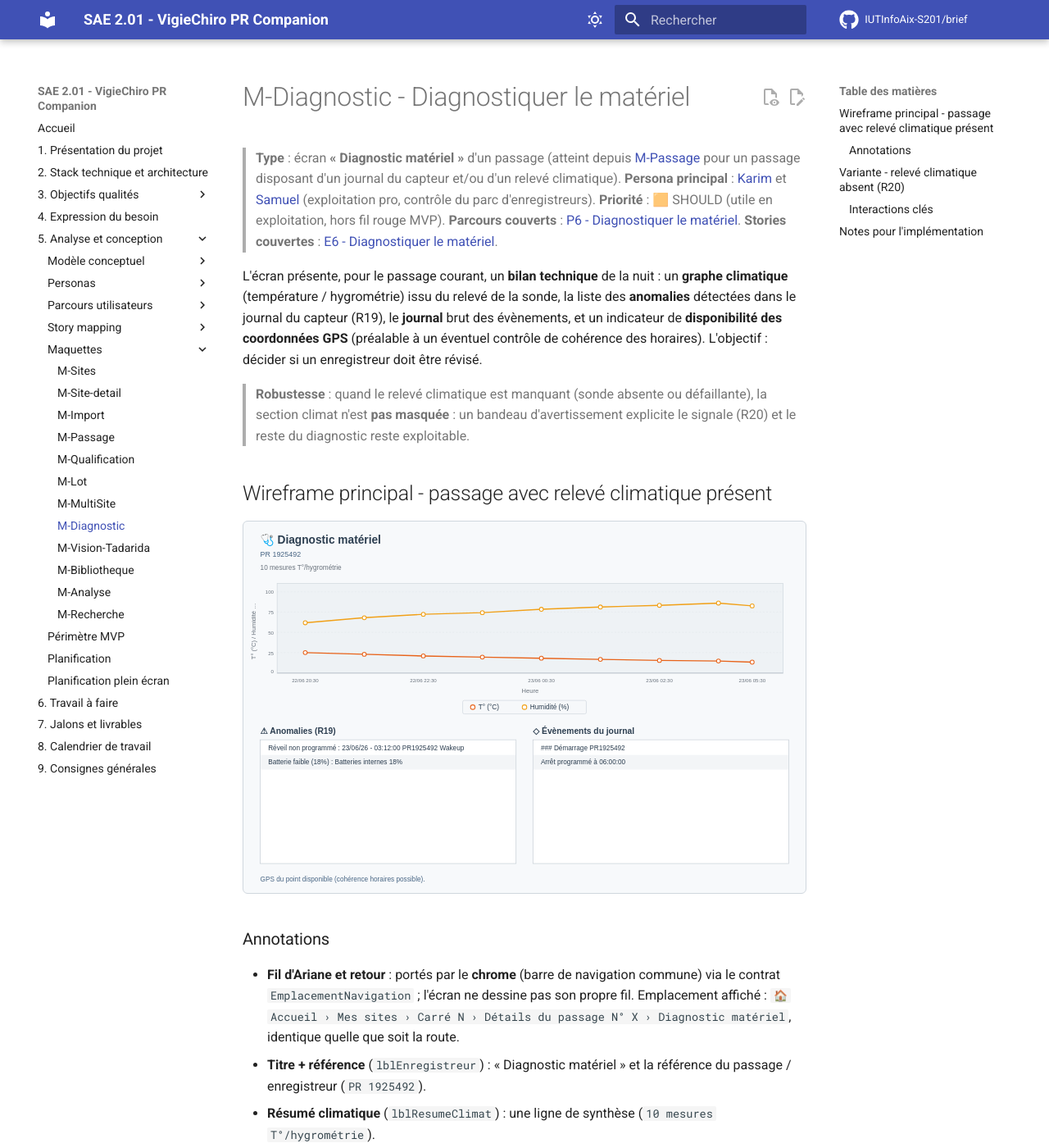
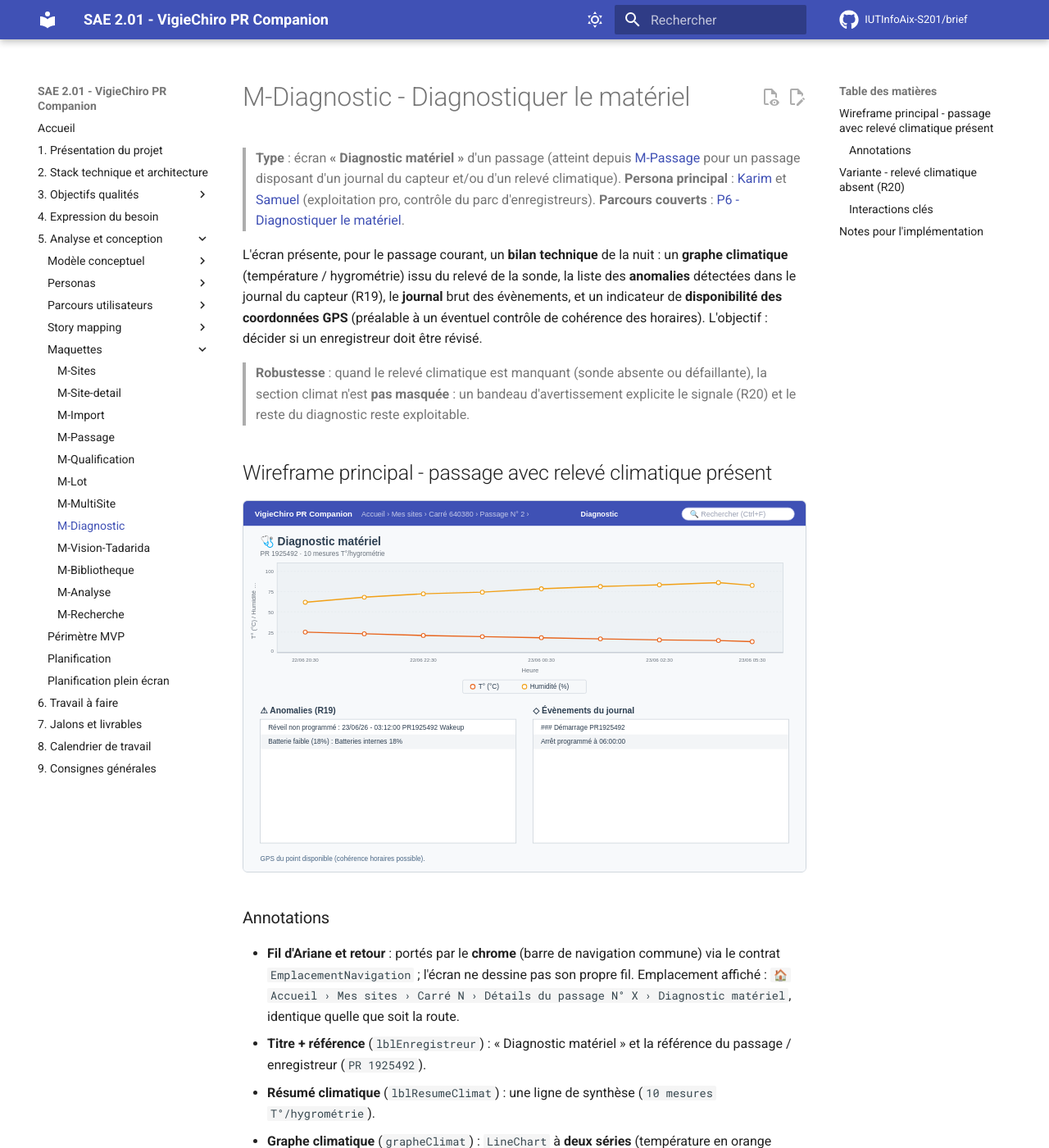
Before and after one commit to IUTInfoAix-S201/brief, an MkDocs documentation site: the page built from docs/Analyse et conception/Maquettes/M-Diagnostic.md, in a window 1280 px wide and 1400 px high. Shown: the whole window at 82% size. Built offline with MkDocs 1.6.1 and Material for MkDocs 9.7.7, drawn with Linux system fonts in a browser that asks for light colours; comment, search, counter and statistics services are not loaded; some of the changed text lies outside the part shown.

Commit message:
refonte(maquette): M-Diagnostic « tel que construit » (5/6 · 10) (#15)
* refonte(maquette): M-Diagnostic en « tel que construit » (5/6 · 10)

- ajout du bandeau chrome (titre + fil d'Ariane Accueil › … › Passage ›
  Diagnostic + recherche) pour l'aligner sur les autres écrans ;
- suppression de la story (E6) et de la priorité MoSCoW (SHOULD) ;
- note « cohérence horaires astronomiques » reformulée : explicitement NON
  implémentée (l'écran se limite à signaler la disponibilité du GPS), piste
  d'extension.

Graphe climat + anomalies (R19) + journal + dispo GPS inchangés. Variante
« relevé absent » (R20) conservée. Sans cadratins, wireframe vérifié au rendu.
mkdocs build --strict : vert.

* fix(maquette): fond opaque cuit dans le SVG (M-Diagnostic, M-Bibliotheque)

Le seul fond venait du CSS style="background" du <svg>, ignoré a la
rasterisation (PNG export, theme sombre, PDF) : la maquette apparaissait
transparente sur fond sombre, titres et footer illisibles.

Ajout d'un <rect> plein-canvas opaque en premier element (comme .frame
sur les autres maquettes), pour les 2 SVG de chaque fichier.

```diff
--- a/docs/Analyse et conception/Maquettes/M-Diagnostic.md
+++ b/docs/Analyse et conception/Maquettes/M-Diagnostic.md
@@ -2,9 +2,7 @@
 
 > **Type** : écran **« Diagnostic matériel »** d'un passage (atteint depuis [M-Passage](M-Passage.md) pour un passage disposant d'un journal du capteur et/ou d'un relevé climatique).
 > **Persona principal** : [Karim](../Personas/Karim.md) et [Samuel](../Personas/Samuel.md) (exploitation pro, contrôle du parc d'enregistreurs).
-> **Priorité** : 🟧 SHOULD (utile en exploitation, hors fil rouge MVP).
 > **Parcours couverts** : [P6 - Diagnostiquer le matériel](../Parcours%20utilisateurs/P6%20-%20Diagnostiquer%20le%20matériel.md).
-> **Stories couvertes** : [E6 - Diagnostiquer le matériel](../Story%20mapping/E6%20-%20Diagnostiquer%20le%20matériel.md).
 
 L'écran présente, pour le passage courant, un **bilan technique** de la nuit : un **graphe climatique** (température / hygrométrie) issu du relevé de la sonde, la liste des **anomalies** détectées dans le journal du capteur (R19), le **journal** brut des évènements, et un indicateur de **disponibilité des coordonnées GPS** (préalable à un éventuel contrôle de cohérence des horaires). L'objectif : décider si un enregistreur doit être révisé.
 
@@ -15,6 +13,12 @@ L'écran présente, pour le passage courant, un **bilan technique** de la nuit :
 <div markdown="0">
 <svg xmlns="http://www.w3.org/2000/svg" viewBox="0 0 1000 660" role="img" aria-label="Maquette M-Diagnostic - diagnostic materiel d'un passage" style="max-width: 100%; height: auto; border: 1px solid #d0d7de; border-radius: 6px; background: #f7f9fb;">
   <style>
+    .chrome { fill: #3f51b5; }
+    .chrometxt { fill: #ffffff; font: 600 14px sans-serif; }
+    .crumb { fill: #c5cae9; font: 13px sans-serif; }
+    .crumb-curr { fill: #ffffff; font: 700 13px sans-serif; }
+    .search { fill: #ffffff; stroke: #c5cae9; stroke-width: 1; }
+    .search-txt { fill: #9aa0b3; font: 13px sans-serif; }
     .pagetitle { font: 700 22px sans-serif; fill: #2c3e50; }
     .pagesub { font: 13px sans-serif; fill: #4a6785; }
     .pagesub2 { font: 12px sans-serif; fill: #6a737d; }
@@ -37,9 +41,16 @@ L'écran présente, pour le passage courant, un **bilan technique** de la nuit :
     .footer-txt { font: 12px sans-serif; fill: #4a6785; }
   </style>
 
-  <text x="30" y="40" class="pagetitle">🩺 Diagnostic matériel</text>
-  <text x="30" y="62" class="pagesub">PR 1925492</text>
-  <text x="30" y="86" class="pagesub2">10 mesures T°/hygrométrie</text>
+  <rect x="0" y="0" width="1000" height="660" fill="#f7f9fb"/>
+  <rect x="0" y="0" width="1000" height="44" class="chrome"/>
+  <text x="20" y="28" class="chrometxt">VigieChiro PR Companion</text>
+  <text x="210" y="28" class="crumb">Accueil  ›  Mes sites  ›  Carré 640380  ›  Passage N° 2  ›  </text>
+  <text x="600" y="28" class="crumb-curr">Diagnostic</text>
+  <rect x="780" y="12" width="200" height="22" rx="11" class="search"/>
+  <text x="794" y="28" class="search-txt">🔍  Rechercher (Ctrl+F)</text>
+
+  <text x="30" y="78" class="pagetitle">🩺 Diagnostic matériel</text>
+  <text x="30" y="98" class="pagesub2">PR 1925492 · 10 mesures T°/hygrométrie</text>
 
   <!-- Graphe climat -->
   <rect x="60" y="110" width="900" height="160" class="chart-bg"/>
@@ -116,6 +127,7 @@ Si la sonde est absente ou défaillante, la section climat **n'est pas masquée*
     .banner-txt { font: 13px sans-serif; fill: #5d4e00; }
     .sub-grey { font: 12px sans-serif; fill: #6a737d; }
   </style>
+  <rect x="0" y="0" width="1000" height="200" fill="#f7f9fb"/>
   <text x="30" y="38" class="pagetitle">🩺 Diagnostic matériel</text>
   <text x="30" y="60" class="pagesub">PR 1925492</text>
   <rect x="30" y="78" width="640" height="40" rx="4" class="banner"/>
@@ -139,5 +151,5 @@ Si la sonde est absente ou défaillante, la section climat **n'est pas masquée*
 - **`LineChart` JavaFX** : deux `XYChart.Series` (température, hygrométrie). Lier les séries à des collections observables du ViewModel ; gérer proprement le cas « série vide » (graphe affiché, pas d'exception).
 - **`ListView` pour anomalies et journal** : `cellFactory` simple (texte). La virtualisation native suffit même pour un journal volumineux.
 - **Données manquantes explicites (R20)** : ne jamais masquer une section absente. Piloter la visibilité du bandeau via une `BooleanProperty` du ViewModel (`releveClimatiquePresent`).
-- **Cohérence horaires (extension P6)** : l'écran livré se limite à indiquer la **disponibilité** des coordonnées GPS. Le calcul astronomique complet (coucher/lever du soleil, plage théorique vs effective) décrit dans [P6](../Parcours%20utilisateurs/P6%20-%20Diagnostiquer%20le%20matériel.md) est une **extension** : à isoler dans un service du socle, testable hors JavaFX.
+- **Cohérence horaires astronomiques** : **non implémentée**. L'écran livré se limite à signaler la **disponibilité** des coordonnées GPS du point ; le calcul astronomique complet (coucher/lever du soleil, plage théorique vs effective) reste une **piste d'extension**.
 - **Réutilisation** : l'écran consomme le **relevé climatique** et le **journal du capteur** déjà chargés par le socle pour le passage ; le ViewModel expose des propriétés observables, la vue ne fait que les lier.
```
Also changed, not shown: docs/Analyse et conception/Maquettes/M-Bibliotheque.md (+2 -0 lines).
